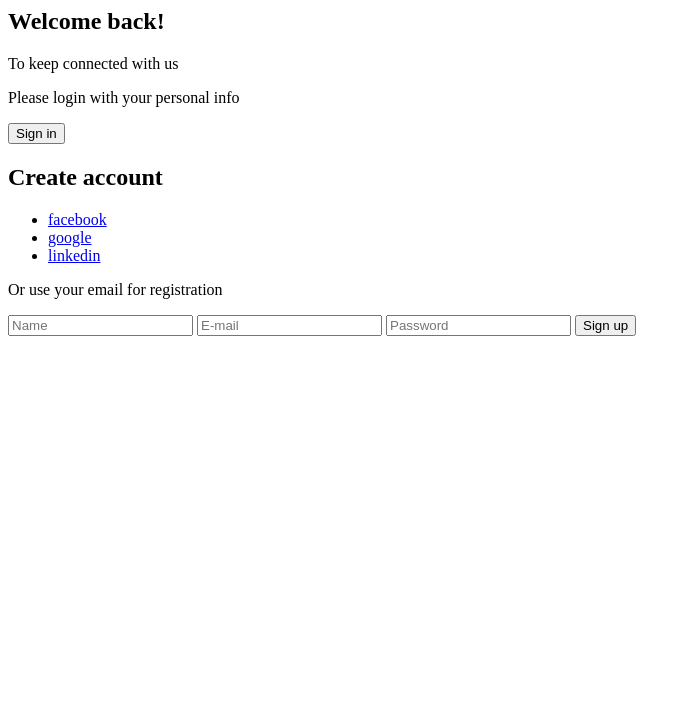
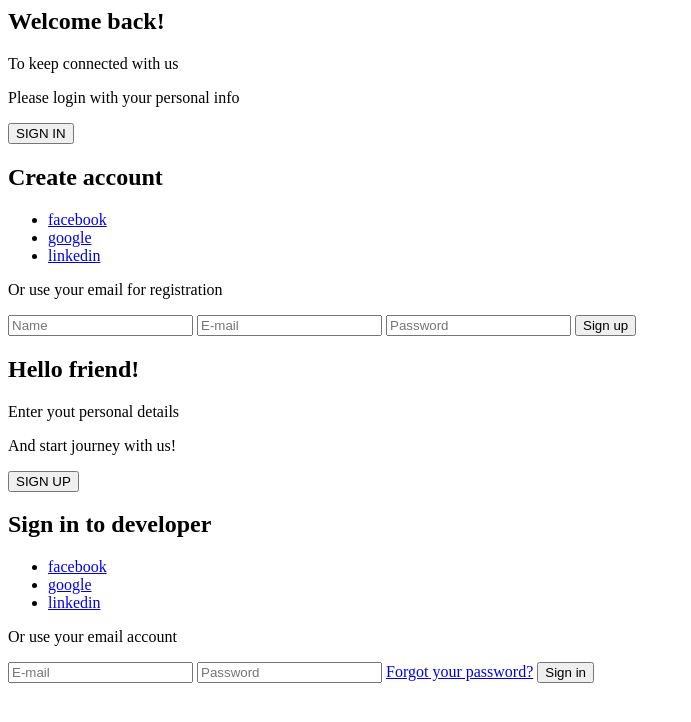
Before and after one commit to paraujosena/antigos, a plain HTML site: page loginForm/login.html in a window 1280 px wide. Shown: the whole page, without its empty margins (0-691 px from the left). Drawn offline with Linux system fonts and the light colour scheme.

Commit message:
segunda coluna não personalizada

```diff
--- a/loginForm/login.html
+++ b/loginForm/login.html
@@ -9,7 +9,7 @@
                     <h2 class="title"> Welcome back! </h2>
                     <p class="description"> To keep connected with us</p>
                     <p class="description">Please login with your personal info</p>
-                    <button class="btn"> Sign in</button>
+                    <button class="btn"> SIGN IN</button>
                 </div>
                 <div class="second-column">
                     <h2 class="title">Create account</h2>
@@ -29,6 +29,28 @@
                 </div>
             </div>
             <div class="content second-content">
+                <div class="first-column">
+                    <h2 class="title"> Hello friend! </h2>
+                    <p class="description"> Enter yout personal details</p>
+                    <p class="description">And start journey with us!</p>
+                    <button class="btn"> SIGN UP</button>
+                </div>
+                <div class="second-column">
+                    <h2 class="title">Sign in to developer</h2>
+                    <div class="social-media">
+                        <ul>
+                            <li><a href="http://">facebook</a></li>
+                            <li><a href="http://">google</a></li>
+                            <li><a href="http://">linkedin</a></li>
+                        </ul>
+                    </div>
+                    <p class="description"> Or use your email account</p>
+                    <input type="email" placeholder="E-mail">
+                    <input type="password" placeholder="Password">
+                    <a href="#">Forgot your password?</a>
+                    <button class="btn">Sign in</button>
+
+                </div>
 
             </div>
        <!--
```
